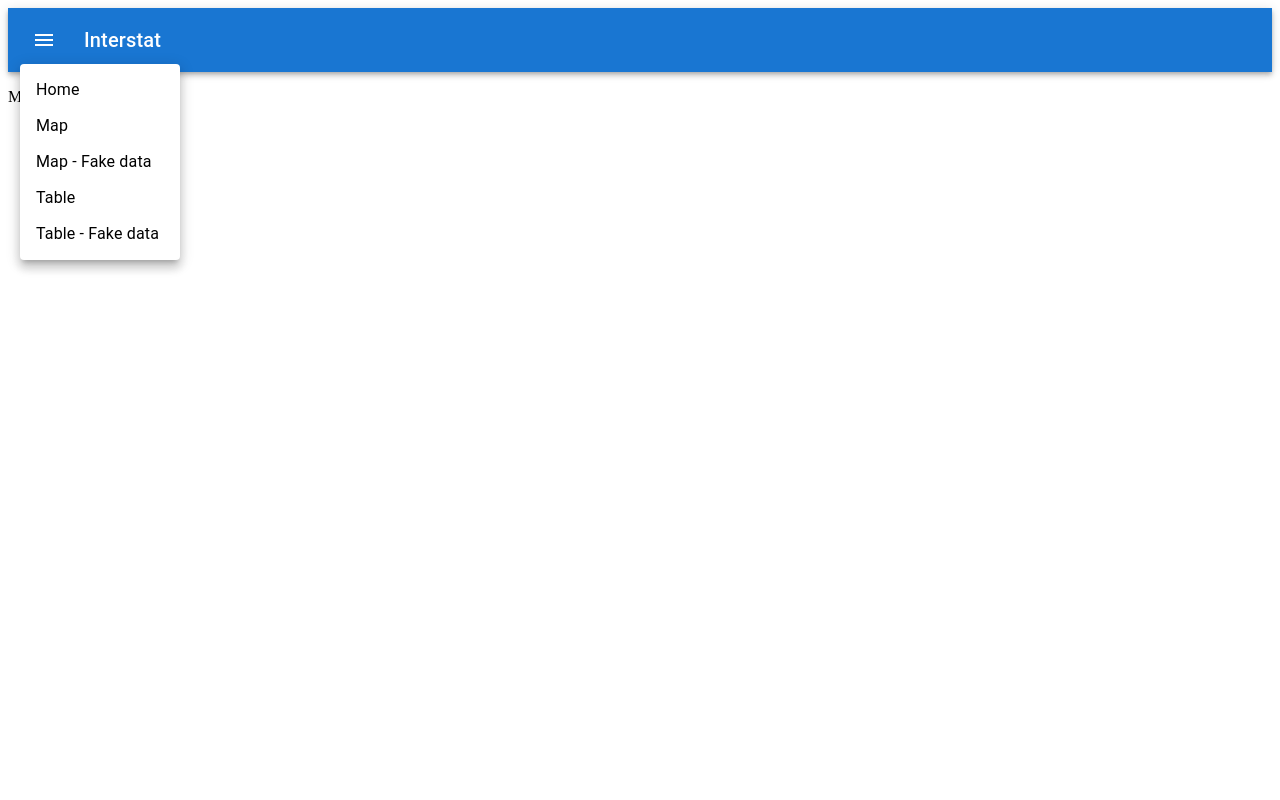
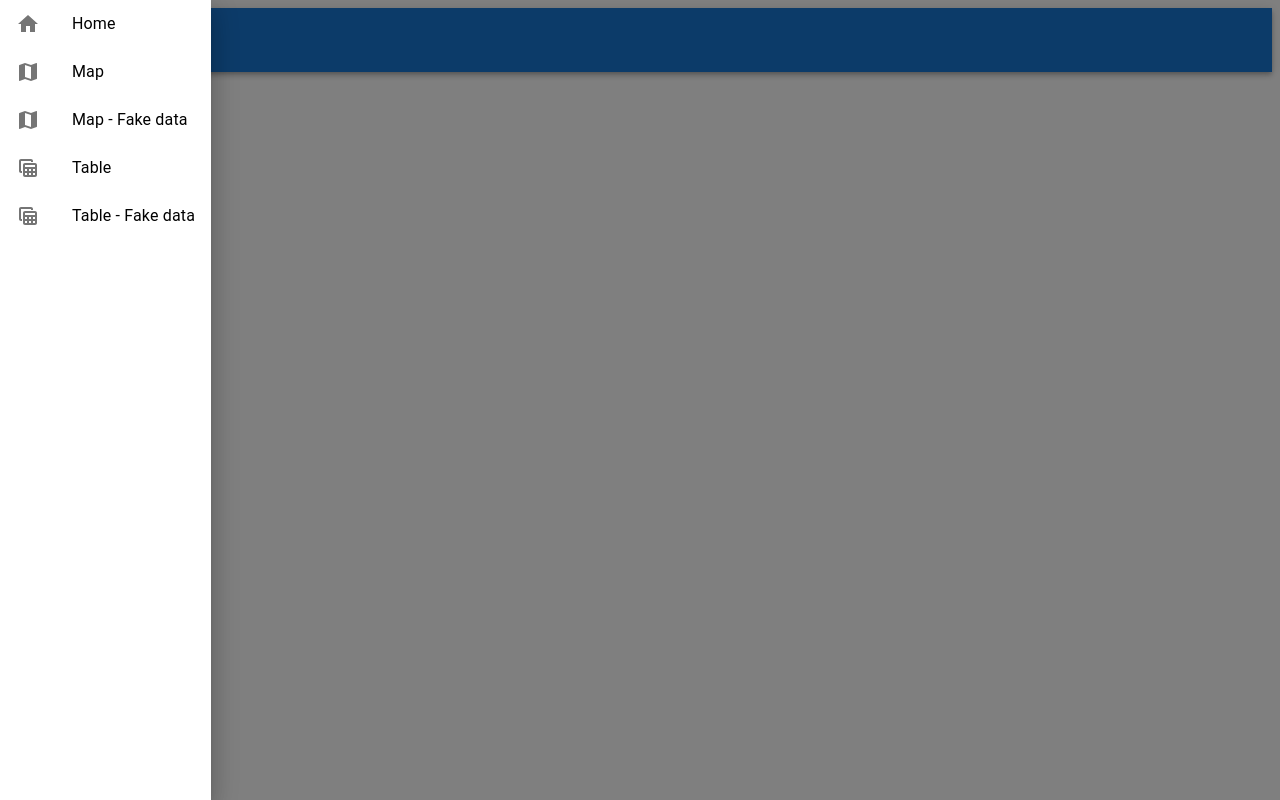
Before and after one commit to INTERSTAT/SEP-Pilot-client, a React (Create React App) app: page /map-fake in a window 1280 px wide. Both pictures are taken after a click on the button "menu". Built offline with nearby package versions, Linux system fonts and the light colour scheme.

Commit message:
Improve Menu component

```diff
--- a/src/components/common/menu/config.js
+++ b/src/components/common/menu/config.js
@@ -0,0 +1,16 @@
+import * as C from 'utils/constants';
+import HomeIcon from '@mui/icons-material/Home';
+import MapIcon from '@mui/icons-material/Map';
+import TableViewIcon from '@mui/icons-material/TableView';
+
+export const menuConfig = [
+	{ label: 'Home', route: C.HOME_ROUTE, icon: <HomeIcon /> },
+	{ label: 'Map', route: C.MAP_ROUTE, icon: <MapIcon /> },
+	{ label: 'Map - Fake data', route: C.MAP_FAKE_ROUTE, icon: <MapIcon /> },
+	{ label: 'Table', route: C.TABLE_ROUTE, icon: <TableViewIcon /> },
+	{
+		label: 'Table - Fake data',
+		route: C.TABLE_FAKE_ROUTE,
+		icon: <TableViewIcon />,
+	},
+];
--- a/src/components/common/menu/menu.js
+++ b/src/components/common/menu/menu.js
@@ -1,22 +1,17 @@
 import React from 'react';
 import { Link } from 'react-router-dom';
-import { Menu, MenuItem } from '@mui/material';
+import Drawer from '@mui/material/Drawer';
 import AppBar from '@mui/material/AppBar';
 import Box from '@mui/material/Box';
 import Toolbar from '@mui/material/Toolbar';
 import Typography from '@mui/material/Typography';
+import ListItem from '@mui/material/ListItem';
+import ListItemIcon from '@mui/material/ListItemIcon';
+import ListItemText from '@mui/material/ListItemText';
 import IconButton from '@mui/material/IconButton';
 import MenuIcon from '@mui/icons-material/Menu';
-import * as C from 'utils/constants';
+import { menuConfig } from './config';
 import './menu.scss';
-
-const config = [
-	{ label: 'Home', route: C.HOME_ROUTE },
-	{ label: 'Map', route: C.MAP_ROUTE },
-	{ label: 'Map - Fake data', route: C.MAP_FAKE_ROUTE },
-	{ label: 'Table', route: C.TABLE_ROUTE },
-	{ label: 'Table - Fake data', route: C.TABLE_FAKE_ROUTE },
-];
 
 const InterstatMenu = () => {
 	const [anchorEl, setAnchorEl] = React.useState(null);
@@ -42,30 +37,21 @@ const InterstatMenu = () => {
 						>
 							<MenuIcon />
 						</IconButton>
-						<Menu
-							id="long-menu"
-							MenuListProps={{
-								'aria-labelledby': 'long-button',
-							}}
-							anchorEl={anchorEl}
+						<Drawer
+							anchor={'left'}
 							open={open}
 							onClose={handleClose}
-							PaperProps={{
-								style: {
-									width: '20ch',
-								},
-							}}
+							className="menu-drawer"
 						>
-							{config.map(({ label, route }) => (
-								<MenuItem
-									className="menu-item"
-									key={route}
-									onClick={handleClose}
-								>
-									<Link to={`/${route}`}>{label}</Link>
-								</MenuItem>
+							{menuConfig.map(({ label, route, icon }) => (
+								<Link to={`/${route}`} key={route}>
+									<ListItem button onClick={handleClose}>
+										{icon && <ListItemIcon>{icon}</ListItemIcon>}
+										<ListItemText primary={label} />
+									</ListItem>
+								</Link>
 							))}
-						</Menu>
+						</Drawer>
 						<Typography variant="h6" component="div" sx={{ flexGrow: 1 }}>
 							Interstat
 						</Typography>
--- a/src/components/common/menu/menu.scss
+++ b/src/components/common/menu/menu.scss
@@ -2,7 +2,7 @@
 	margin-bottom: 1em;
 }
 
-.menu-item {
+.menu-drawer {
 	a {
 		text-decoration: none;
 		color: black;
```
